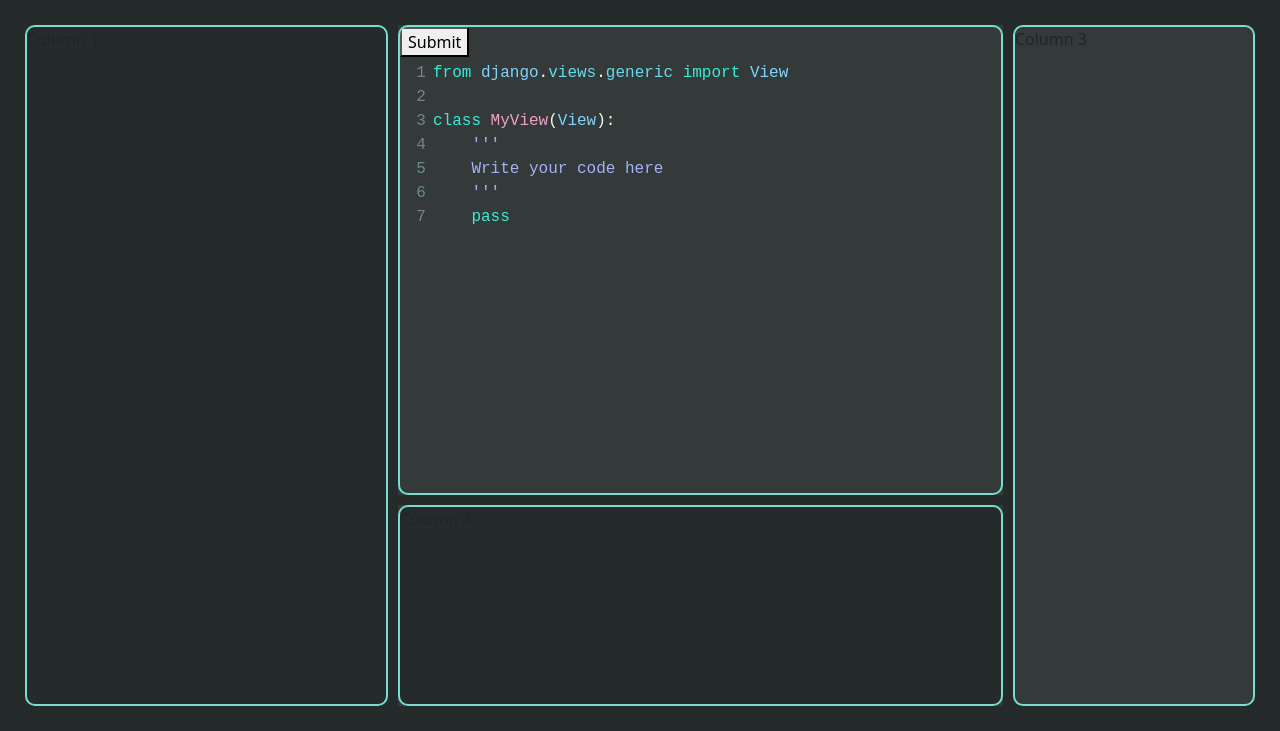
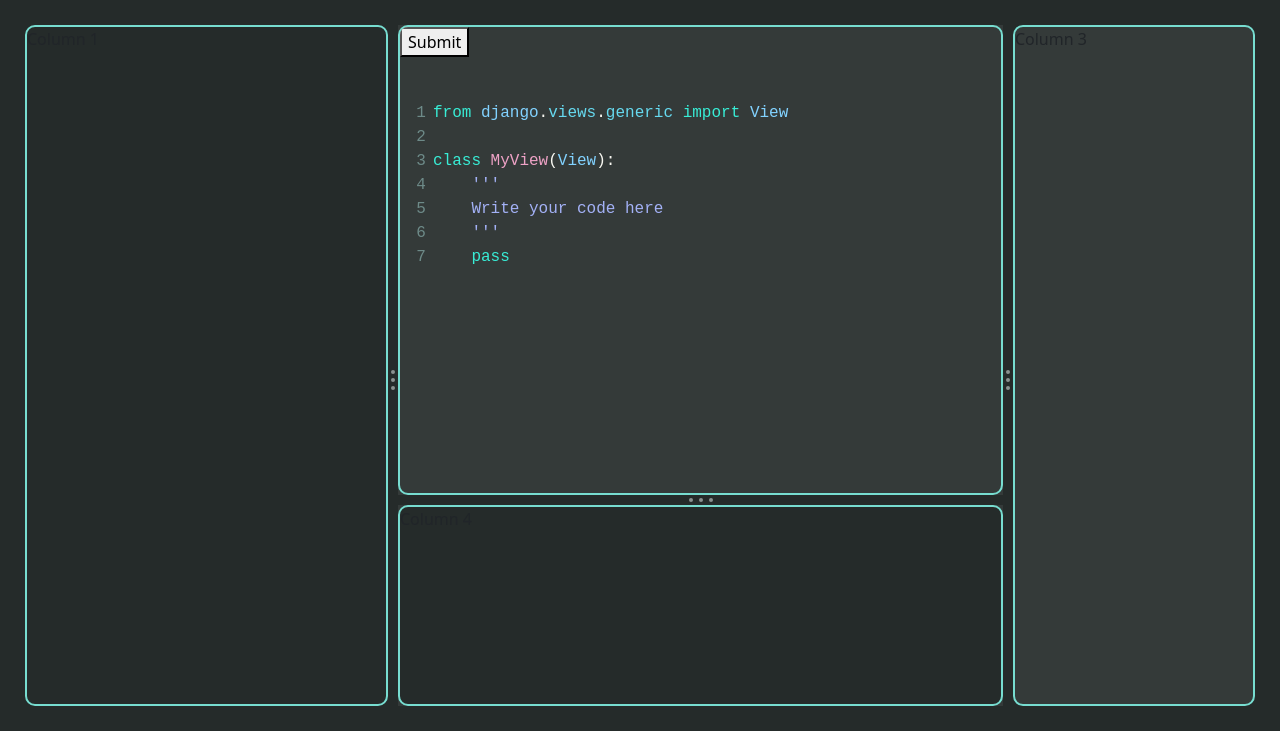
Before and after one commit to vellun/DjangoArena, a Django app: page /duel/1/ in a window 1280 px wide. Shown: the part 69-800 px from the top of the page. Run offline with Django 5.2, Linux system fonts and the light colour scheme; some libraries are stand-ins or nearby versions.

Commit message:
update duel page design

```diff
--- a/django_arena/static_dev/style.css
+++ b/django_arena/static_dev/style.css
@@ -1,6 +1,11 @@
 body {
   height: 100%;
 }
+
+.CodeMirror {
+  margin-top: 40px;
+}
+
 .flex-container {
   display: flex;
   flex-direction: column;
@@ -56,13 +61,44 @@ nav {
 }
 
 .resizer {
+  position: relative;
   width: 10px;
   background-color: #252b2a;
   cursor: ew-resize;
 }
 
 .resizer2 {
+  position: relative;
   height: 10px;
   background-color: #252b2a;
   cursor: ns-resize;
 }
+
+.circle,
+.circle2 {
+  height: 4px;
+  width: 4px;
+  border-radius: 50%;
+  background: #8a9290;
+}
+
+.circle {
+  margin: 4px auto;
+}
+
+.circle2 {
+  margin: 3px;
+}
+
+.circles {
+  position: absolute;
+  top: 50%;
+  left: 50%;
+  transform: translateY(-50%);
+  transform: translateX(-50%);
+}
+
+.circles2 {
+  display: flex;
+  justify-content: center;
+}
--- a/django_arena/templates/duel/duel.html
+++ b/django_arena/templates/duel/duel.html
@@ -25,27 +25,46 @@
             <img src="{% static "logo.jpg" %}" alt="" height="37" class="d-inline-block align-text-top">
         </div>
     </nav>
+
     <div class="content">
         <div class="resizable-column" id="column1">
             Column 1
         </div>
-        <div class="resizer" id="resizer1"></div>
+        <div class="resizer" id="resizer1">
+            <div class="circles">
+                <div class="circle"></div>
+                <div class="circle"></div>
+                <div class="circle"></div>
+            </div>
+        </div>
         <div class="flex-vertical" id="column2">
             <div class="resizable-column" id="code-section">
-                {% csrf_token %}
                 <form method="post">
+                    {% csrf_token %}
                     <button type="submit">Submit</button>
                     <div class="code">
                         {{ form.code }}
                     </div>
                 </form>
             </div>
-            <div class="resizer2" id="resizer3"></div>
+            <div class="resizer2" id="resizer3">
+                <div class="circles2">
+                    <div class="circle2"></div>
+                    <div class="circle2"></div>
+                    <div class="circle2"></div>
+                </div>
+            </div>
             <div class="resizable-column" id="tests-section">
                 Column 4
             </div>
         </div>
-        <div class="resizer" id="resizer2"></div>
+        <div class="resizer" id="resizer2">
+            <div class="circles">
+                <div class="circle"></div>
+                <div class="circle"></div>
+                <div class="circle"></div>
+            </div>
+        </div>
         <div class="resizable-column" id="column3">
             Column 3
         </div>
```
